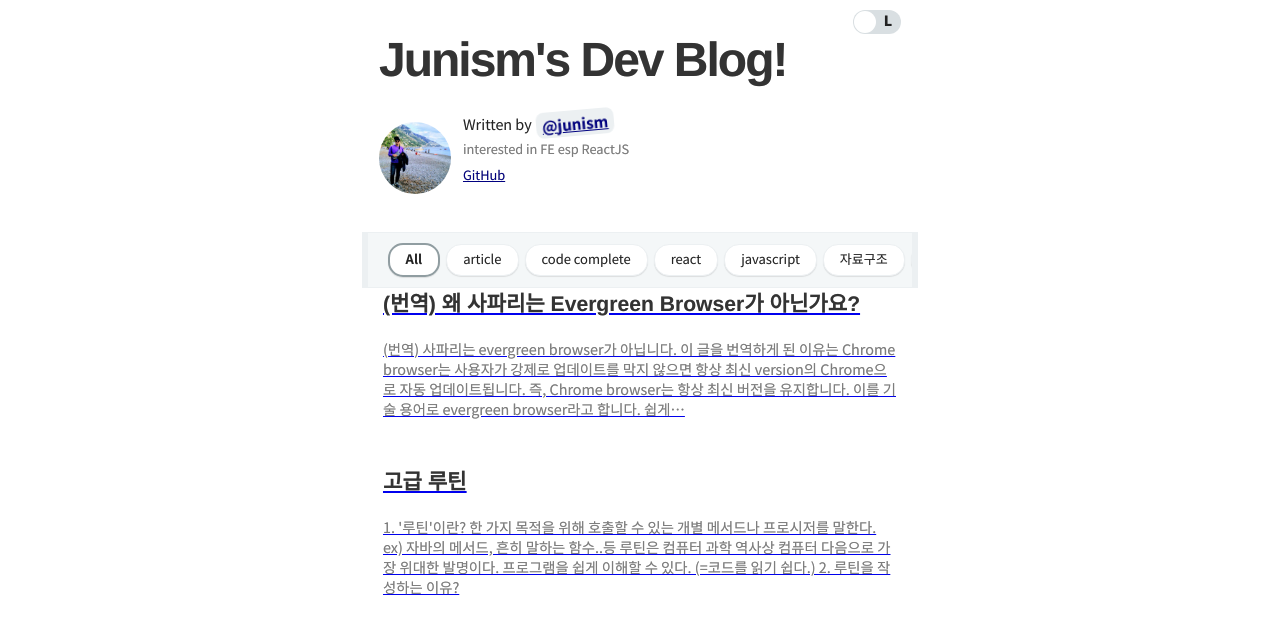
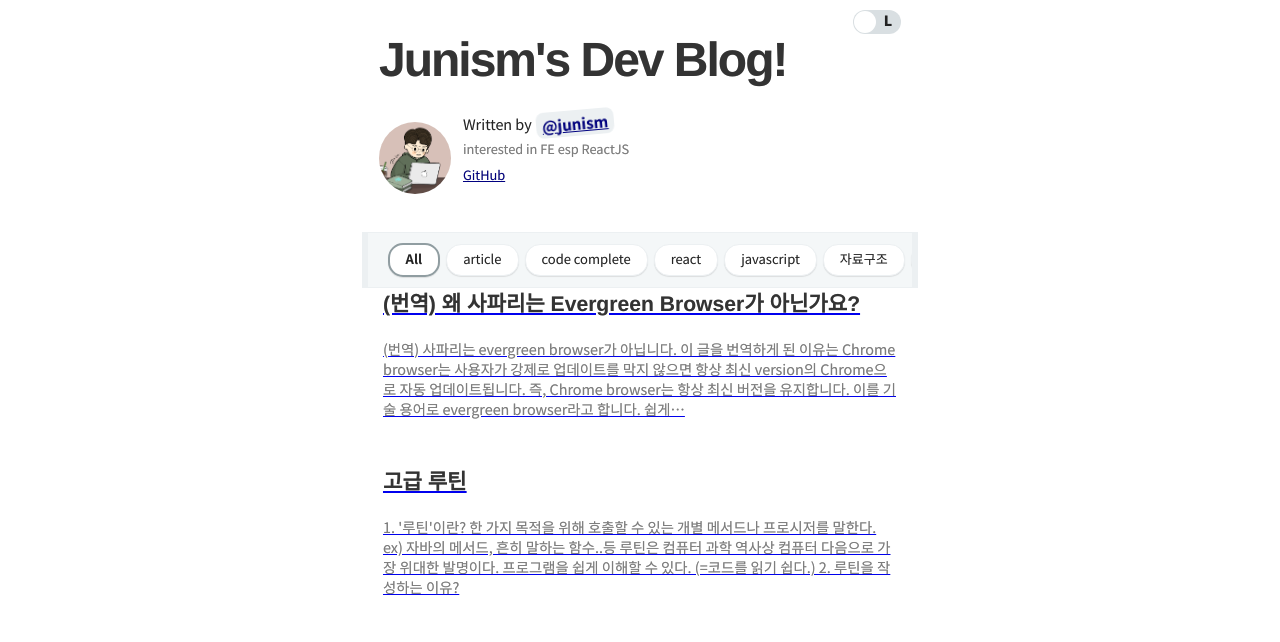
Before and after one commit to jhlee910609/dev_blog, a Gatsby site: page / in a window 1280 px wide. Shown: the part 87-729 px from the top of the page. Built offline with nearby package versions, Linux system fonts and the light colour scheme; Gatsby itself is replaced by a stand-in of ours; some packages are replaced by stand-ins of ours; what typography-theme-github would draw is missing.

Commit message:
changed profile image

```diff
--- a/src/components/bio/index.jsx
+++ b/src/components/bio/index.jsx
@@ -57,7 +57,7 @@ export const Bio = () => (
 
 const bioQuery = graphql`
   query BioQuery {
-    avatar: file(absolutePath: { regex: "/profile.jpeg/" }) {
+    avatar: file(absolutePath: { regex: "/profile.png/" }) {
       childImageSharp {
         fixed(width: 72, height: 72) {
           ...GatsbyImageSharpFixed
```
Also changed, not shown: content/assets/profile.jpeg (deleted), content/assets/profile.png (added).
